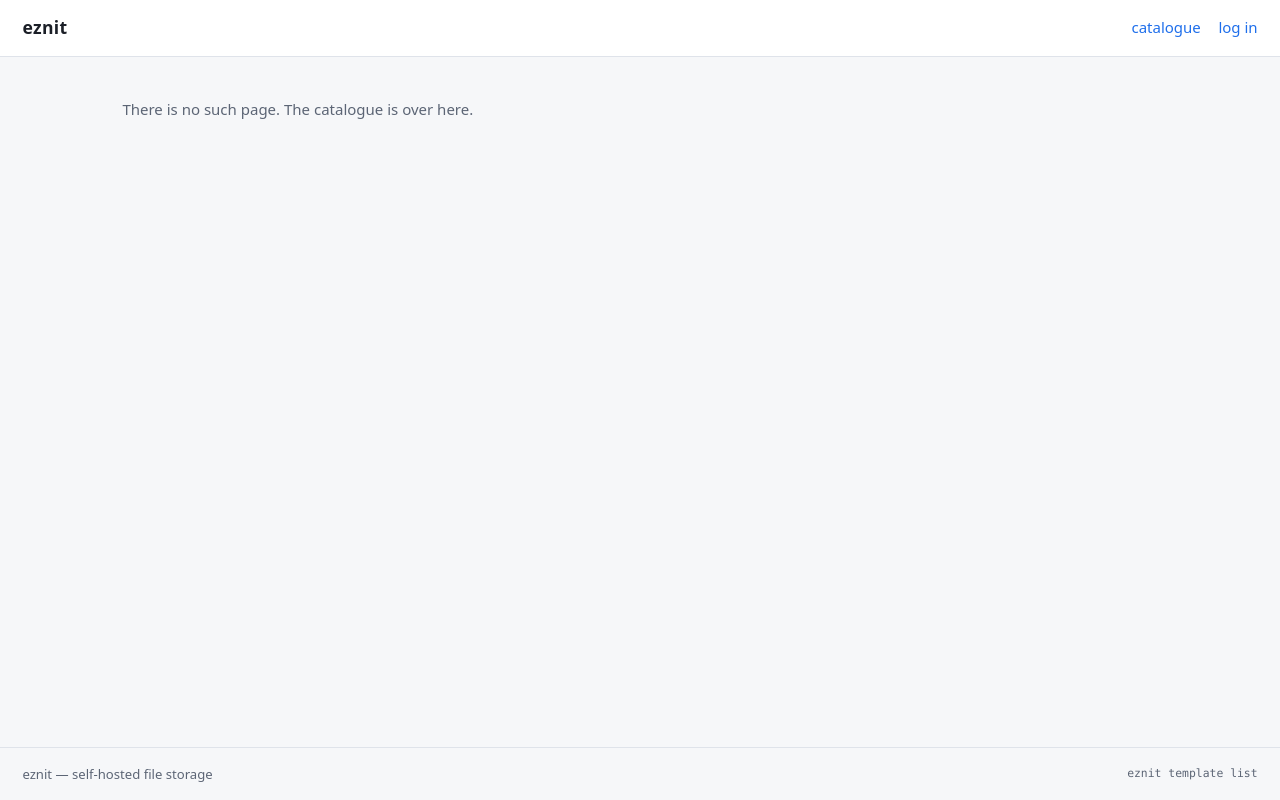
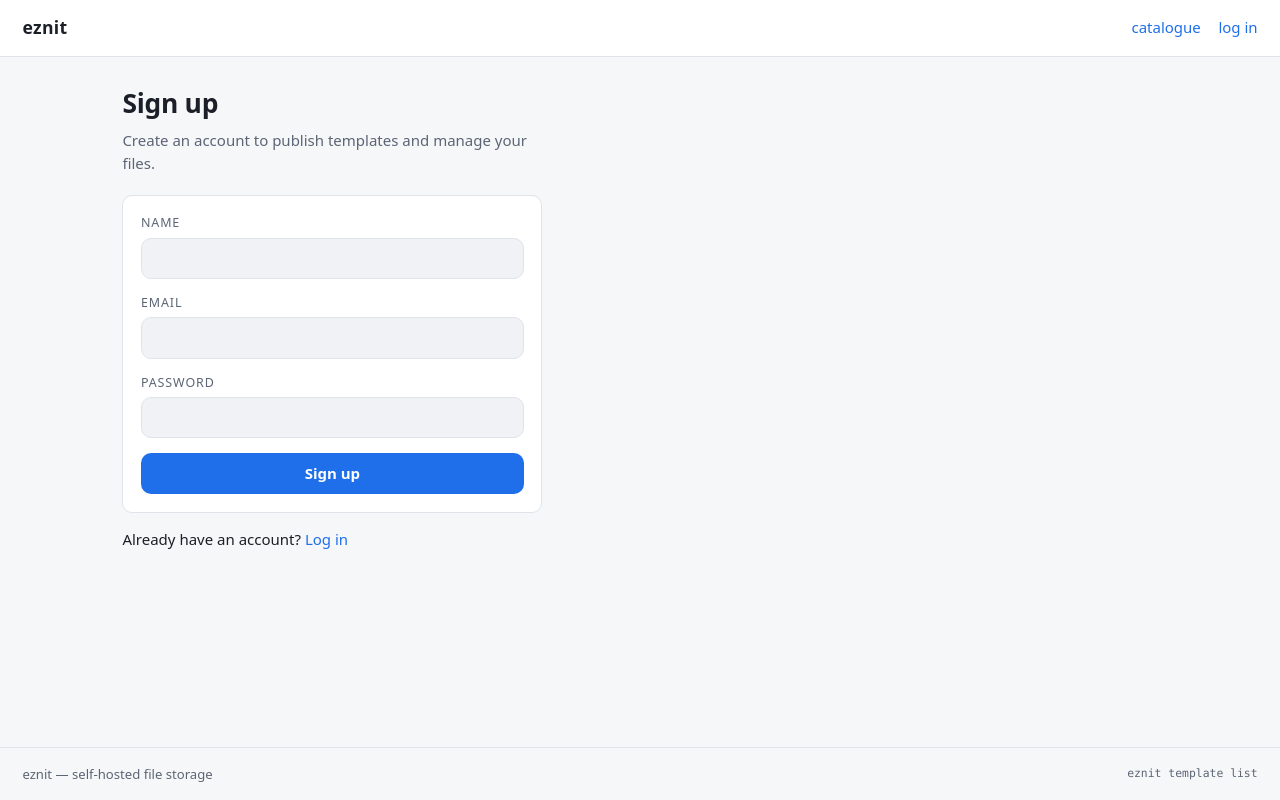
Before and after one commit to fiwon123/eznit, a React (Vite) app in the folder web/: page /signup in a window 1280 px wide. Built offline with nearby package versions, Linux system fonts and the light colour scheme.

Commit message:
feat: web signup

```diff
--- a/web/src/App.tsx
+++ b/web/src/App.tsx
@@ -3,6 +3,7 @@ import { Link, Route, Routes } from "react-router-dom";
 import { clearToken, getToken, setToken } from "./api";
 import Catalogue from "./pages/Catalogue";
 import Login from "./pages/Login";
+import Signup from "./pages/Signup";
 import TemplateDetailPage from "./pages/TemplateDetail";
 
 export default function App() {
@@ -43,6 +44,7 @@ export default function App() {
           <Route path="/" element={<Catalogue />} />
           <Route path="/templates/:id" element={<TemplateDetailPage />} />
           <Route path="/login" element={<Login onAuthenticated={logIn} />} />
+          <Route path="/signup" element={<Signup onAuthenticated={logIn} />} />
           <Route
             path="*"
             element={<p className="empty">There is no such page. The catalogue is over here.</p>}
--- a/web/src/api.ts
+++ b/web/src/api.ts
@@ -83,3 +83,14 @@ export function listTemplates(kind: string): Promise<ListResponse> {
 export function getTemplate(id: string): Promise<TemplateDetail> {
   return request<TemplateDetail>(`/templates/${encodeURIComponent(id)}`);
 }
+
+export async function signup(email: string, password: string, name: string): Promise<void> {
+  const response = await fetch(`${API}/v1/signup`, {
+    method: "POST",
+    headers: { "Content-Type": "application/json" },
+    body: JSON.stringify({ email, password, name }),
+  });
+  if (!response.ok) {
+    throw await parseError(response);
+  }
+}
--- /dev/null
+++ b/web/src/pages/Signup.tsx
@@ -0,0 +1,92 @@
+import { useState } from "react";
+import type { FormEvent } from "react";
+import { Link, useNavigate } from "react-router-dom";
+import { login, messageOf, setToken, signup } from "../api";
+
+interface SignupProps {
+  onAuthenticated: (token: string) => void;
+}
+
+export default function Signup({ onAuthenticated }: SignupProps) {
+  const navigate = useNavigate();
+  const [name, setName] = useState<string>("");
+  const [email, setEmail] = useState<string>("");
+  const [password, setPassword] = useState<string>("");
+  const [error, setError] = useState<string | null>(null);
+  const [busy, setBusy] = useState<boolean>(false);
+
+  async function submit(event: FormEvent<HTMLFormElement>): Promise<void> {
+    event.preventDefault();
+    setBusy(true);
+    setError(null);
+
+    try {
+      await signup(email, password, name);
+      const response = await login(email, password);
+      setToken(response.token);
+      onAuthenticated(response.token);
+      navigate("/");
+    } catch (cause: unknown) {
+      setError(messageOf(cause));
+    } finally {
+      setBusy(false);
+    }
+  }
+
+  return (
+    <section className="page narrow">
+      <div className="pagehead">
+        <h1>Sign up</h1>
+        <p className="lead">Create an account to publish templates and manage your files.</p>
+      </div>
+
+      <form className="form" onSubmit={submit}>
+        <label className="field">
+          <span>Name</span>
+          <input
+            type="text"
+            name="name"
+            required
+            autoComplete="name"
+            value={name}
+            onChange={(event) => setName(event.target.value)}
+          />
+        </label>
+
+        <label className="field">
+          <span>Email</span>
+          <input
+            type="email"
+            name="email"
+            required
+            autoComplete="email"
+            value={email}
+            onChange={(event) => setEmail(event.target.value)}
+          />
+        </label>
+
+        <label className="field">
+          <span>Password</span>
+          <input
+            type="password"
+            name="password"
+            required
+            autoComplete="new-password"
+            value={password}
+            onChange={(event) => setPassword(event.target.value)}
+          />
+        </label>
+
+        {error !== null ? <p className="error">{error}</p> : null}
+
+        <button className="primary" type="submit" disabled={busy}>
+          {busy ? "Signing up…" : "Sign up"}
+        </button>
+      </form>
+
+      <p>
+        Already have an account? <Link to="/login">Log in</Link>
+      </p>
+    </section>
+  );
+}
```
